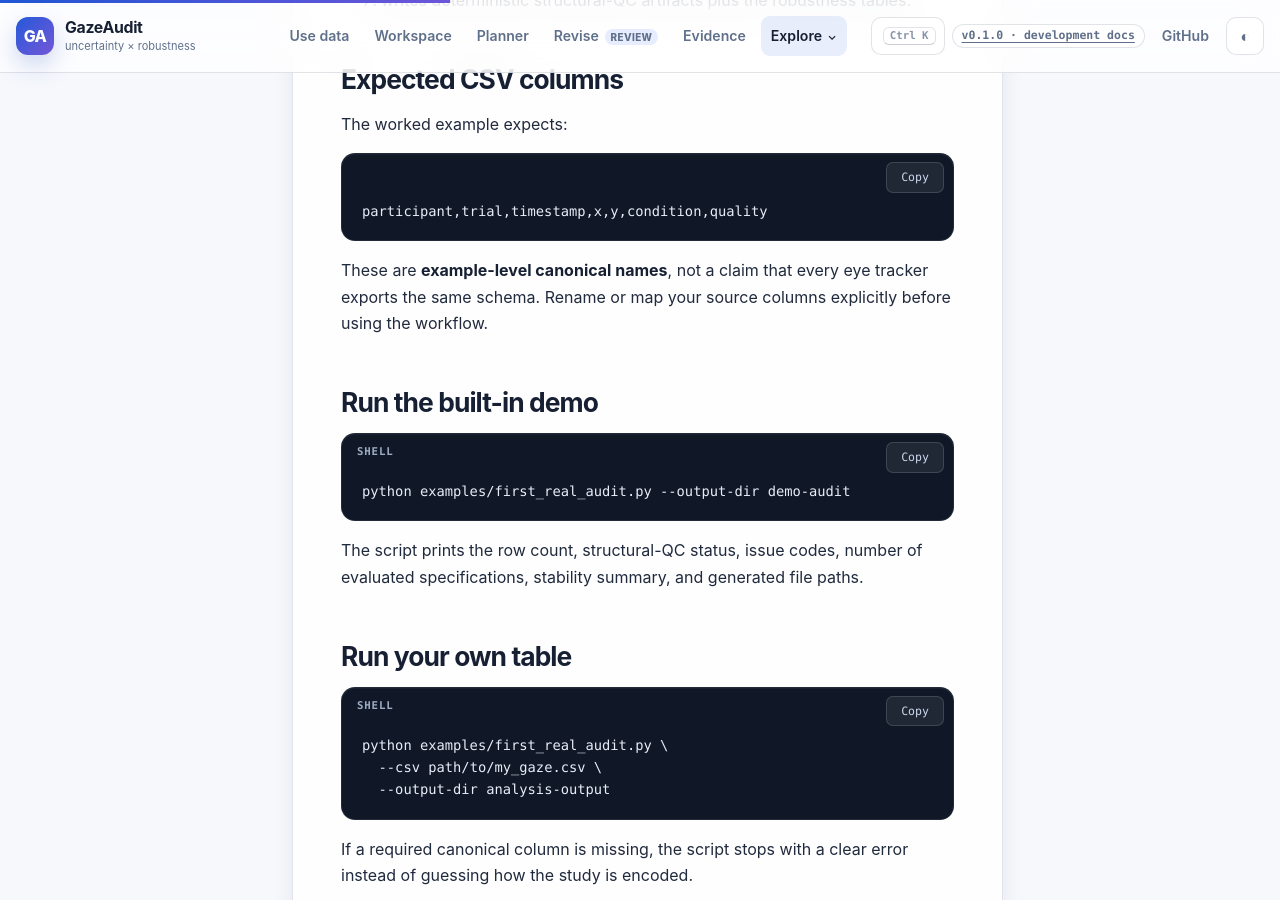
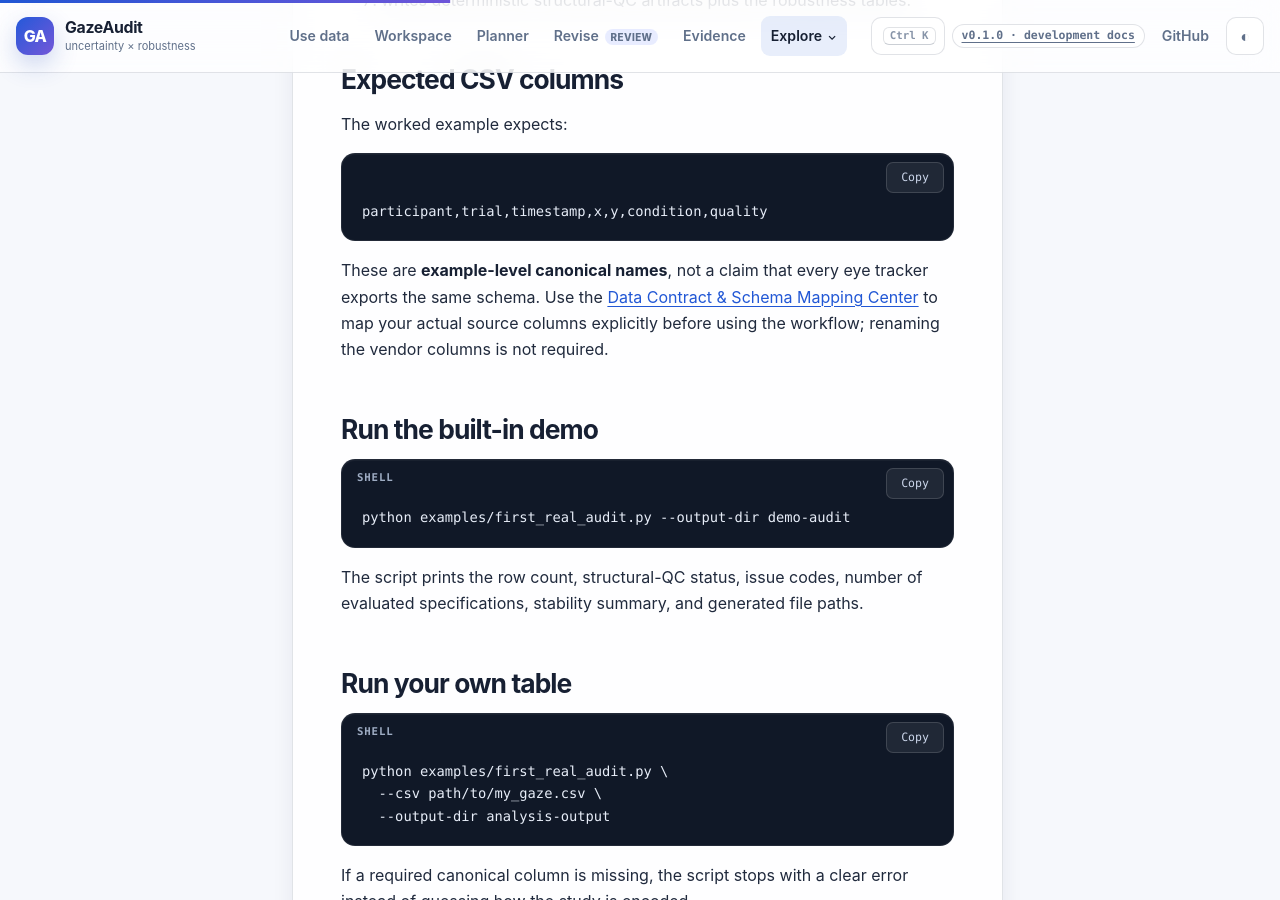
Before and after one commit to stefanosbalaskas/GazeAudit, a Jekyll site: the page built from docs/examples/first-real-audit.md, in a window 1280 px wide and 900 px high, scrolled down 1316 px. Built offline with Jekyll 4.4.1, drawn with Linux system fonts in a browser that asks for light colours.

Commit message:
docs: connect first audit example to data contract

````diff
--- a/docs/examples/first-real-audit.md
+++ b/docs/examples/first-real-audit.md
@@ -42,7 +42,7 @@ The worked example expects:
 participant,trial,timestamp,x,y,condition,quality
 ```
 
-These are **example-level canonical names**, not a claim that every eye tracker exports the same schema. Rename or map your source columns explicitly before using the workflow.
+These are **example-level canonical names**, not a claim that every eye tracker exports the same schema. Use the [Data Contract & Schema Mapping Center]({{ '/docs/data-contract/' | relative_url }}) to map your actual source columns explicitly before using the workflow; renaming the vendor columns is not required.
 
 ## Run the built-in demo
 
````
